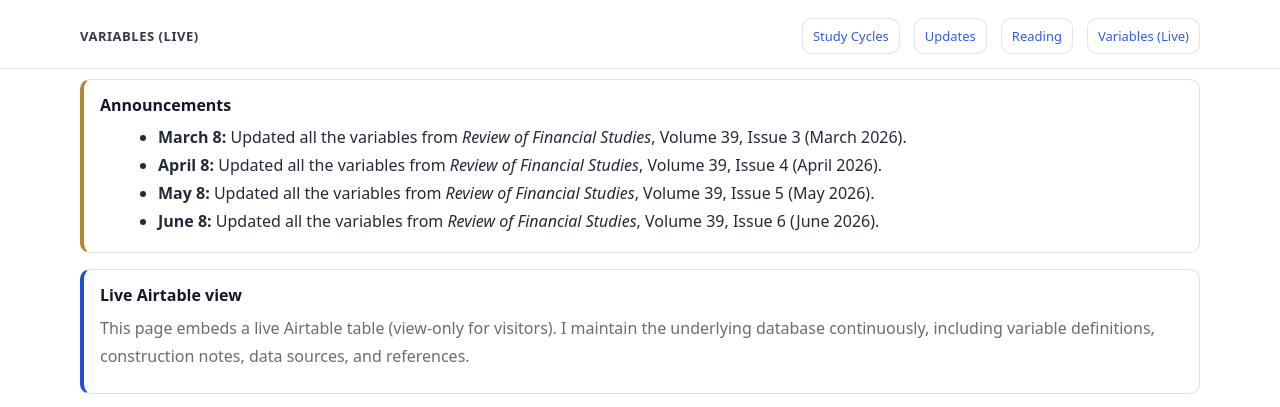
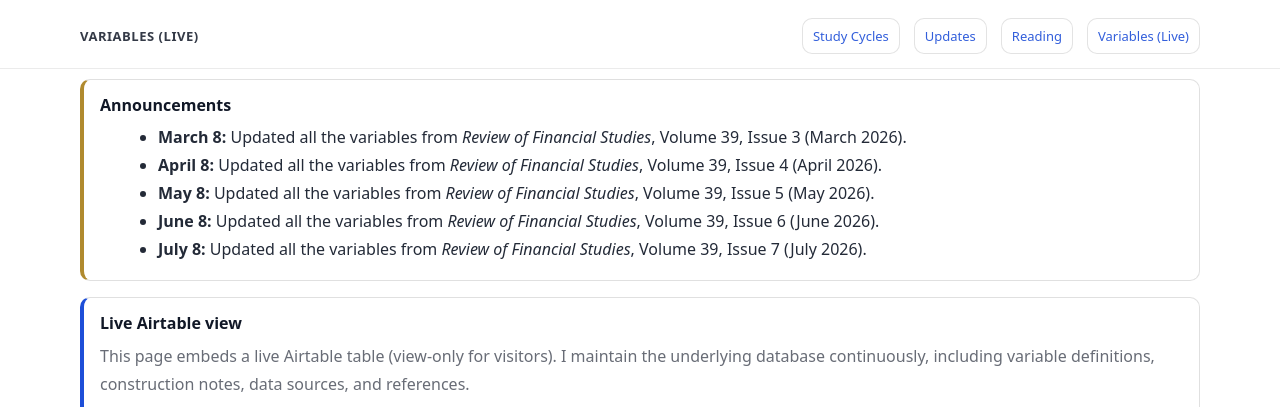
Before and after one commit to yaxinzn/study-archive, a Jekyll site: the page built from variables-live/index.md, in a window 1280 px wide, cut to the strip 0-407 px from the top of the page. Built offline with Jekyll 4.4.1, drawn with Linux system fonts in a browser that asks for light colours.

Commit message:
Add July 8 update for variables from financial studies

```diff
--- a/variables-live/index.md
+++ b/variables-live/index.md
@@ -62,6 +62,10 @@
       <strong>June 8:</strong> Updated all the variables from <em>Review of Financial Studies</em>,
       Volume 39, Issue 6 (June 2026).
     </li>
+    <li>
+      <strong>July 8:</strong> Updated all the variables from <em>Review of Financial Studies</em>,
+      Volume 39, Issue 7 (July 2026).
+    </li>
   </ul>
 </div>
 
```
